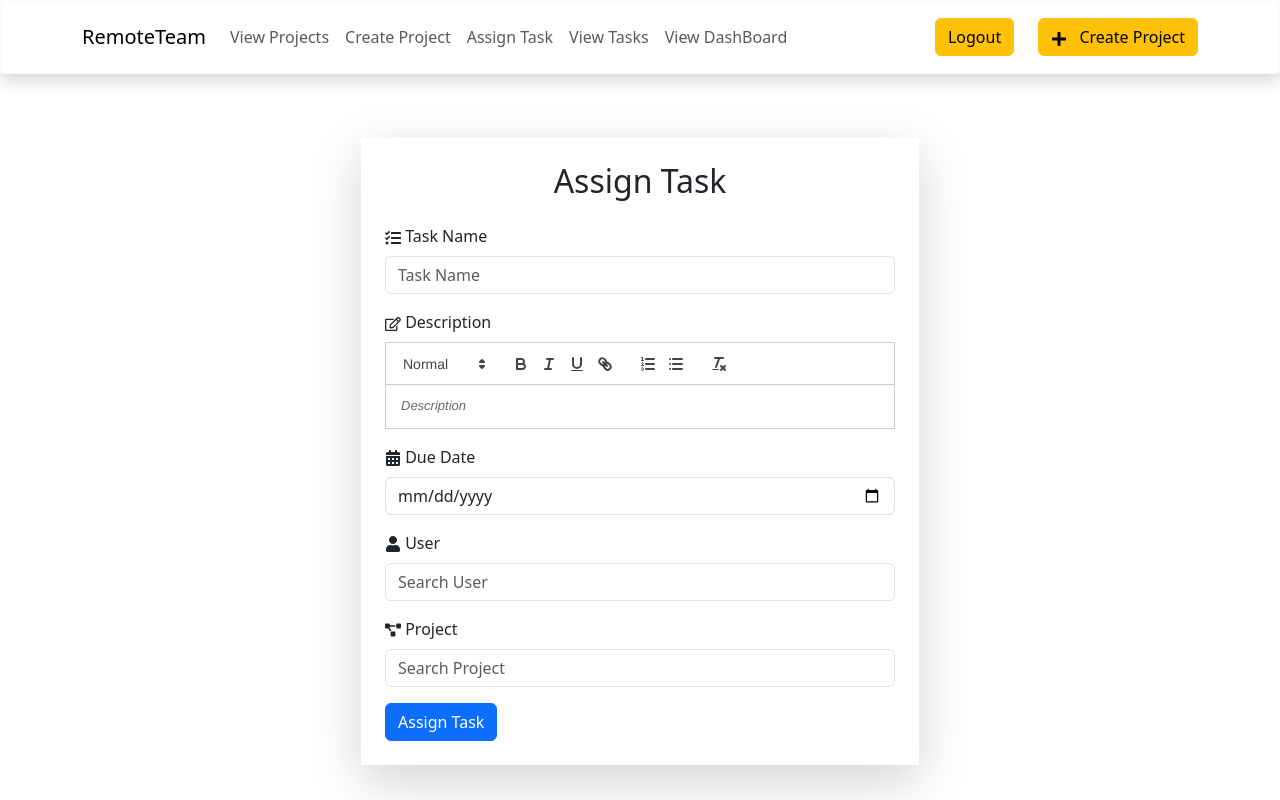
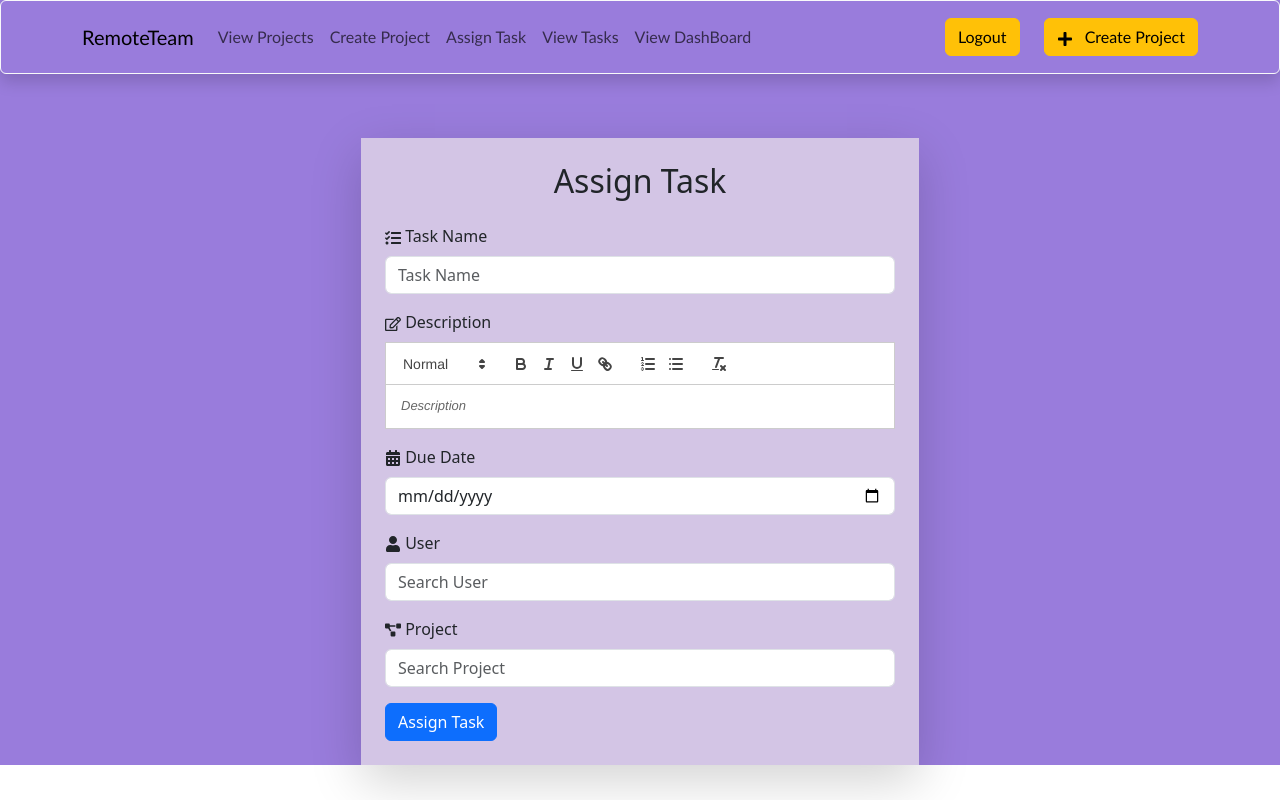
Before and after one commit to Ramvijay-123/remote, a React (Create React App) app in the folder frontend/: page /assign-task in a window 1280 px wide. Built offline with nearby package versions, Linux system fonts and the light colour scheme; sample sign-in values are in the browser's storage.

Commit message:
adding css

```diff
--- a/frontend/src/App.css
+++ b/frontend/src/App.css
@@ -1,5 +1,7 @@
 .App {
   text-align: center;
+  font-family: Cambria, Cochin, Georgia, Times, 'Times New Roman', serif;
+  font-size: large;
 }
 
 .App-logo {
@@ -36,3 +38,44 @@
     transform: rotate(360deg);
   }
 }
+.app-navbar{
+  font-family: 'Gill Sans', 'Gill Sans MT', Calibri, 'Trebuchet MS', sans-serif;
+  color: white;
+  display: flex;
+  align-items: center;
+  background-color:#997cdc ;
+}
+.parent{
+  background-color:#997cdc ;
+
+}
+.parent1{
+  background-color: #D3C5E5;
+}
+.button-hormonious{
+  background-color: #F98866;
+}
+
+
+.custom-bg {
+
+  padding: 20px;
+  min-height: 100vh;
+}
+
+.custom-bg .card {
+  background-color: #997cdc;
+}
+
+
+
+.custom-bg .form-control,
+.custom-bg .quill-editor,.ql-container,.ql.snow {
+  border-color: white;
+  color: black;
+}
+
+.custom-bg .btn-primary {
+  background-color: #007bff;
+  border-color: #007bff;
+}
```
